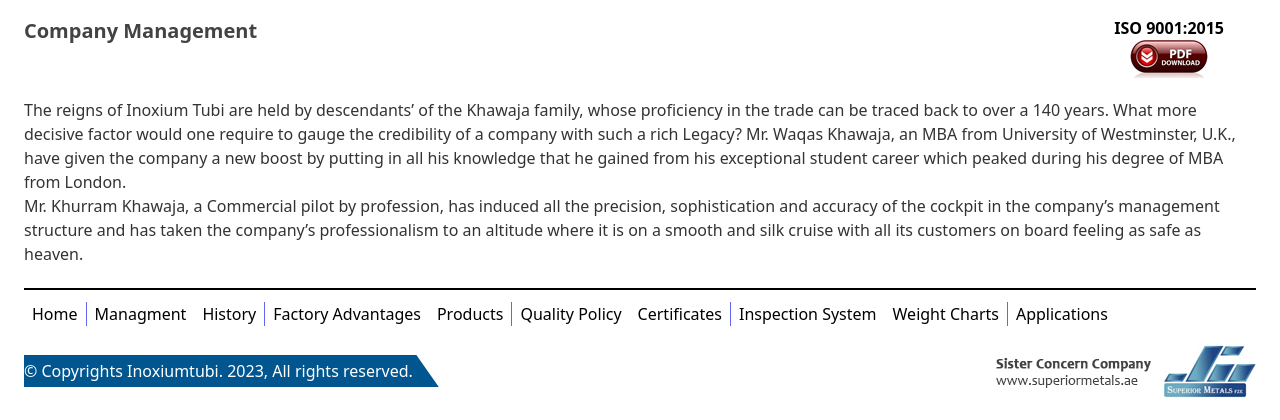
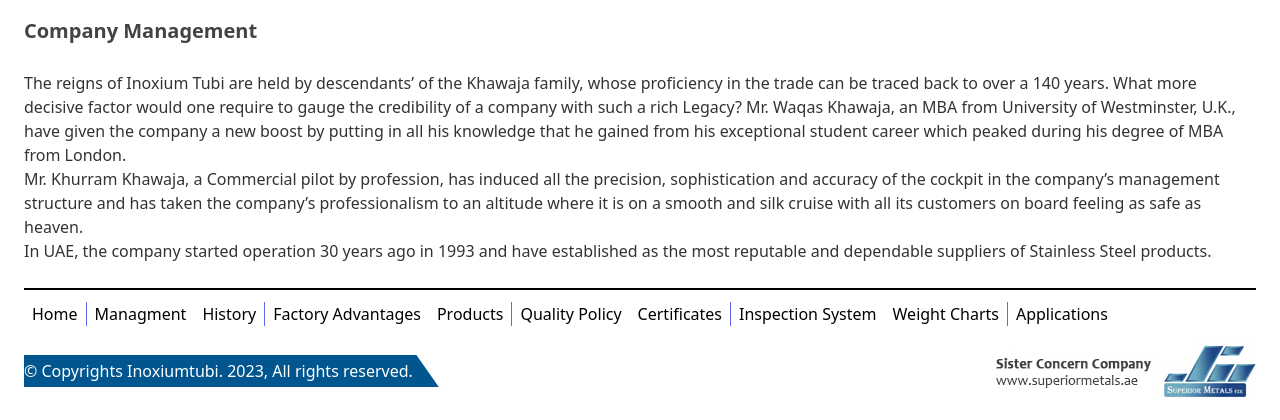
Before and after one commit to MuhammadKhizarShahzad/inoxium-tubi, a PHP site: page /management.php in a window 1280 px wide. Shown: the part 120-540 px from the top of the page. Run offline with PHP 8.4, Linux system fonts and the light colour scheme; style sheets or scripts are compiled from the project's sources; some libraries are stand-ins or nearby versions.

Commit message:
ISO Button remove from Company Management

```diff
--- a/management.php
+++ b/management.php
@@ -11,14 +11,14 @@
                     <h1 class="lft">Company Management</h1>
                 </div>
 
-                <div class="inner-right pt-5 md:pt-0 md:px-5">
+                <!-- <div class="inner-right pt-5 md:pt-0 md:px-5">
                     <span class="font-bold">ISO 9001:2015
-                        <a href="<?php echo $URL ?>assests/imgs/about-banners/ISO-Certificate-9001-2015.pdf"
+                        <a href="<?php // echo $URL ?>assests/imgs/about-banners/ISO-Certificate-9001-2015.pdf"
                             target="_blank" title="Company Management">
-                            <img class="md:m-auto" src="<?php echo $URL ?>assests/imgs/about-banners/download-icon.jpg">
+                            <img class="md:m-auto" src="<?php // echo $URL ?>assests/imgs/about-banners/download-icon.jpg">
                         </a>
                     </span>
-                </div>
+                </div> -->
             </div>
             <p>The reigns of Inoxium Tubi are held by descendants’ of the Khawaja family, whose proficiency in the trade
                 can be traced back to over a 140 years. What more decisive factor would one require to gauge the
```
